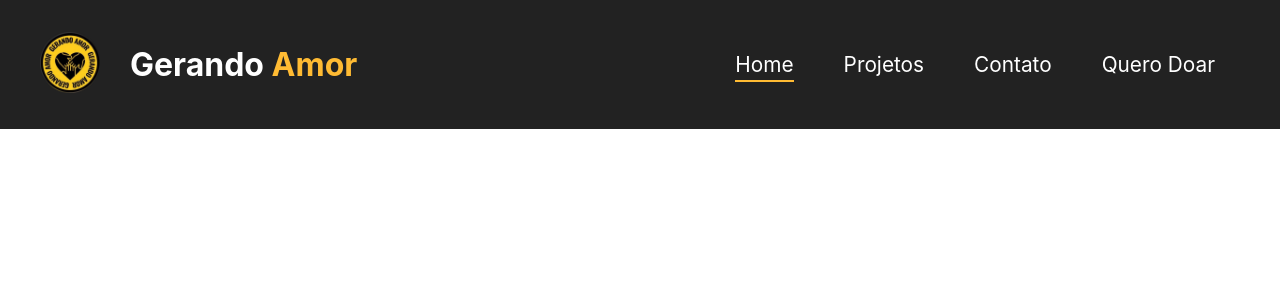
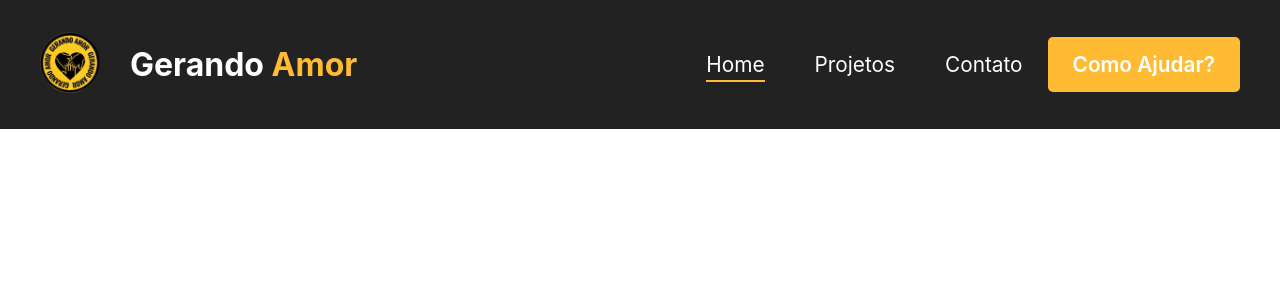
Before and after one commit to Gerando-Amor/gerandoAmor, a React (Create React App) app: page / in a window 1280 px wide. Shown: the top 300 px of the page. Built offline with nearby package versions, Linux system fonts and the light colour scheme.

Commit message:
css last link

```diff
--- a/src/Data/NavigationData.js
+++ b/src/Data/NavigationData.js
@@ -21,7 +21,16 @@ const NavigationData = [
         ]
     },
     { id: 3, label: 'Contato', url: '/contact' },
-    { id: 4, label: 'Quero Doar', url: '/doar' }
+    {
+        id: 4,
+        label: 'Como Ajudar?',
+        url: '/comoajudar',
+        submenu: [
+            {id: 40, label: "Doe agora", url: "#doe"},
+            {id: 41, label: "Ser Voluntário", url: "#voluntario"},
+            {id: 42, label: "Realizar Parceria", url: "#parceria"}
+        ]
+    }
     // Adicione mais objetos de menu conforme necessário
   ];
 
--- a/src/components/layout/Navbar.module.css
+++ b/src/components/layout/Navbar.module.css
@@ -1,6 +1,5 @@
 .navbar {
     display: flex;
-    position: relative;
     justify-content: space-between;
     padding: 1em 0;
     background-color: #222;
--- a/src/components/layout/partials/NavigationLinks.js
+++ b/src/components/layout/partials/NavigationLinks.js
@@ -23,7 +23,7 @@ function NavigationLink() {
             <ul className={classNames(styles.submenu, { [styles.submenuAtivo]: location.pathname === nav.url && submenuAberto })}>
                 {
                     submenu.map((submenu) => (
-                        <li className={styles.item}>
+                        <li className={styles.subitem}>
                             <Link
                                 to={submenu.url}
                                 className={classNames(styles.link, {
--- a/src/components/layout/partials/NavigationLinks.module.css
+++ b/src/components/layout/partials/NavigationLinks.module.css
@@ -1,6 +1,7 @@
 /* desktop list */
 .list {
     display: flex;
+    position: relative;
     list-style: none;
     align-items: center;
 }
@@ -10,7 +11,24 @@
     padding: 20px 25px;
     font-size: 1.3rem;
 }
-
+.item:last-of-type{
+    background-color: #ffbb33;
+    font-weight: 600;
+    border-radius: 5px;
+    padding: 15px 25px;
+}
+.item:last-of-type .submenu{
+    background-color: #ffbb33;
+    text-align: center;
+    right: 0px;
+    border-radius: 0 0 5px 5px
+}
+.item:last-of-type .submenu .activeSubLink{ color: #222 !important;}
+.subitem {
+    /* margin: auto 1em; */
+    padding: 20px 25px;
+    font-size: 1.3rem;
+}
 .item a {
     color: #fff;
     text-decoration: none;
@@ -26,7 +44,7 @@
     position: absolute;
     color: white;
     list-style: none;
-    top: 70%;
+    top: 80%;
     background-color: #222;
     padding-inline-start: 0px;
     padding: 10px 0 20px 0;
```
